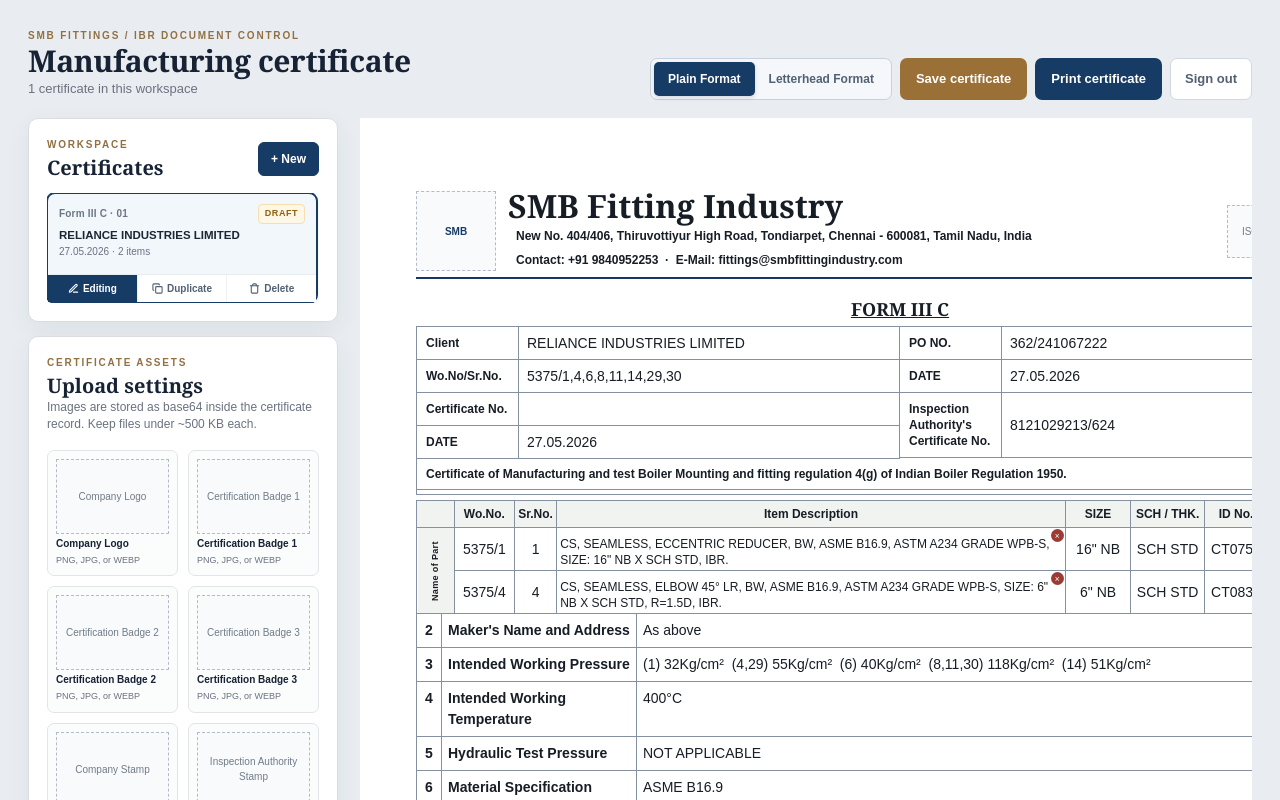
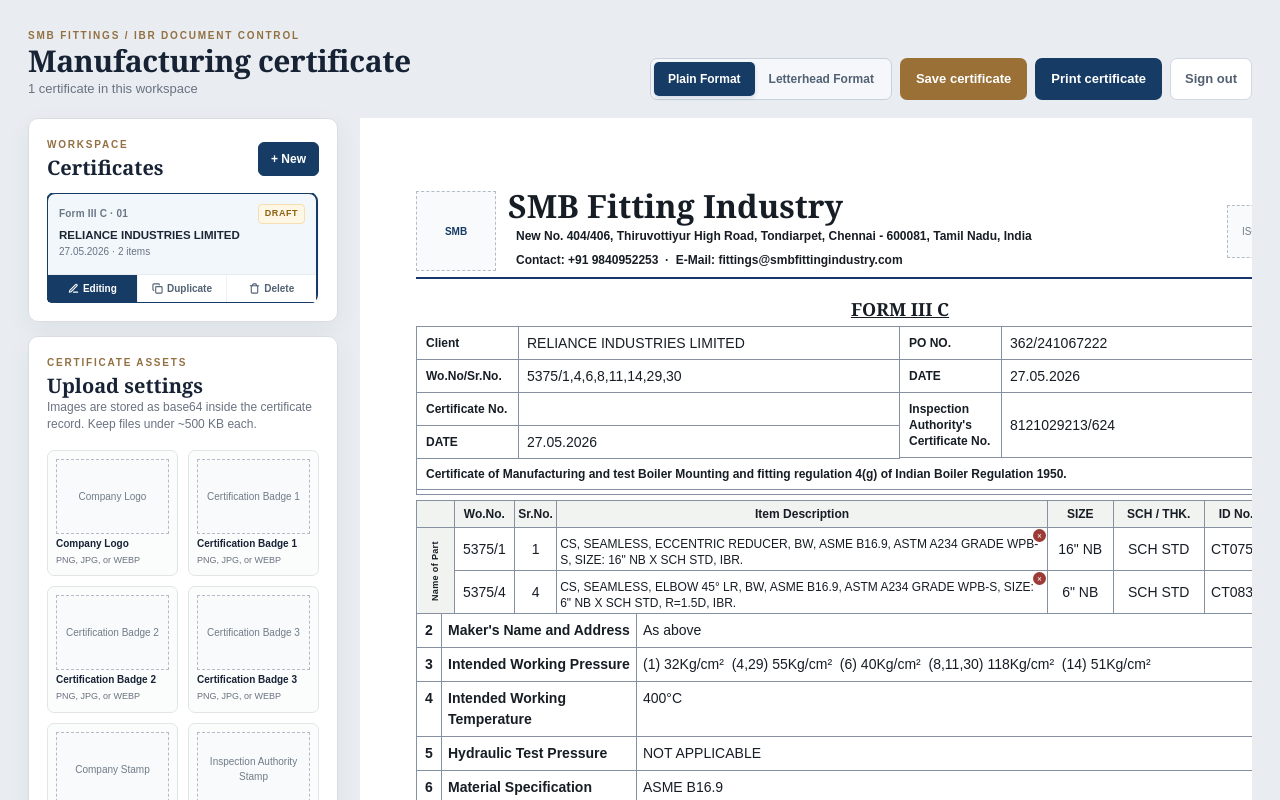
Before and after one commit to Mohammed-Burhani/smb-certifications, a Next.js app: page / in a window 1280 px wide. Shown: the top 800 px of the page. Built offline with nearby package versions, Linux system fonts and the light colour scheme; no server answers; the database is empty.

Commit message:
Increased size of sch/thk

```diff
--- a/app/globals.css
+++ b/app/globals.css
@@ -690,13 +690,13 @@
   width: 38px;
 }
 .item-table th:nth-child(4) {
-  width: 457px;
+  width: 441px;
 }
 .item-table th:nth-child(5) {
   width: 59px;
 }
 .item-table th:nth-child(6) {
-  width: 66px;
+  width: 82px;
 }
 .item-table th:nth-child(7) {
   width: 57px;
@@ -1261,13 +1261,13 @@
     width: 4.4% !important;
   }
   .item-table th:nth-child(4) {
-    width: 52.6% !important;
+    width: 50.8% !important;
   }
   .item-table th:nth-child(5) {
     width: 6.8% !important;
   }
   .item-table th:nth-child(6) {
-    width: 7.6% !important;
+    width: 9.4% !important;
   }
   .item-table th:nth-child(7) {
     width: 6.6% !important;
```
